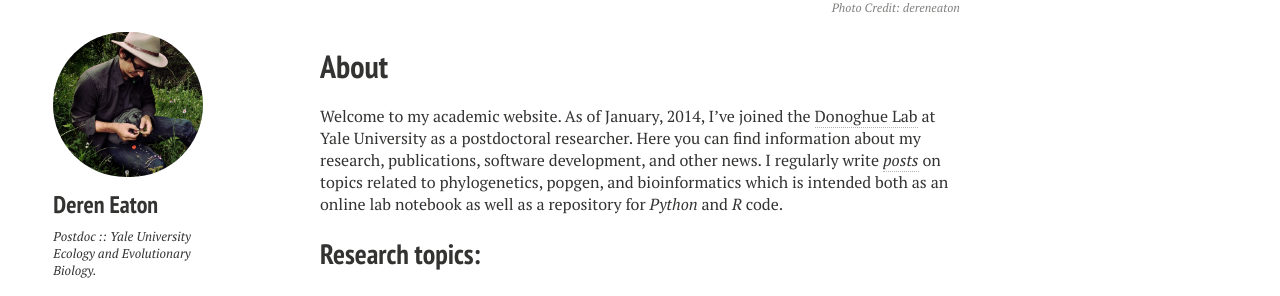
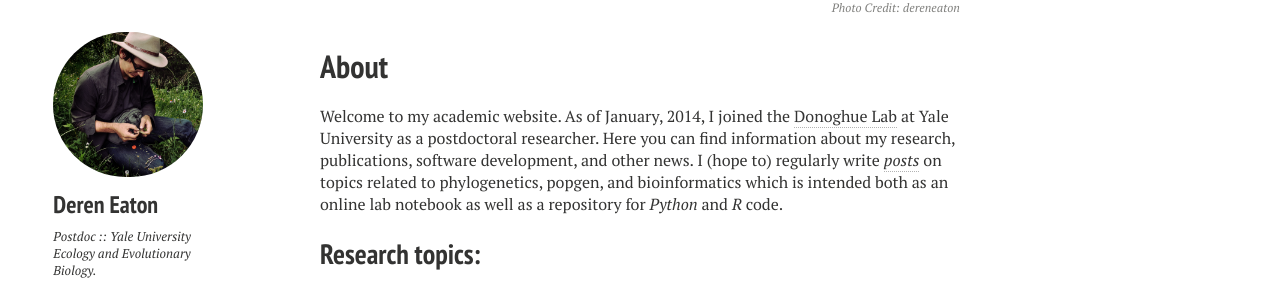
Before and after one commit to dereneaton/dereneaton.github.io, a Jekyll site: the page built from about.md, in a window 1280 px wide. Shown: the part 306-602 px from the top of the page. Built offline with Jekyll 4.4.1, drawn with Linux system fonts in a browser that asks for light colours; Markdown is read by kramdown in place of the engine named in the settings.

Commit message:
small edit

```diff
--- a/about.md
+++ b/about.md
@@ -12,7 +12,7 @@
 share:
 ---
 
-Welcome to my academic website. As of January, 2014, I've joined the [Donoghue Lab](http://donoghuelab.yale.edu/) at Yale University as a postdoctoral researcher. Here you can find information about my research, publications, software development, and other news. I regularly write [_posts_](/posts/) on topics related to phylogenetics, popgen, and bioinformatics which is intended both as an online lab notebook as well as a repository for _Python_ and _R_ code.
+Welcome to my academic website. As of January, 2014, I joined the [Donoghue Lab](http://donoghuelab.yale.edu/) at Yale University as a postdoctoral researcher. Here you can find information about my research, publications, software development, and other news. I (hope to) regularly write [_posts_](/posts/) on topics related to phylogenetics, popgen, and bioinformatics which is intended both as an online lab notebook as well as a repository for _Python_ and _R_ code.
 
 ## Research topics:
 
```
